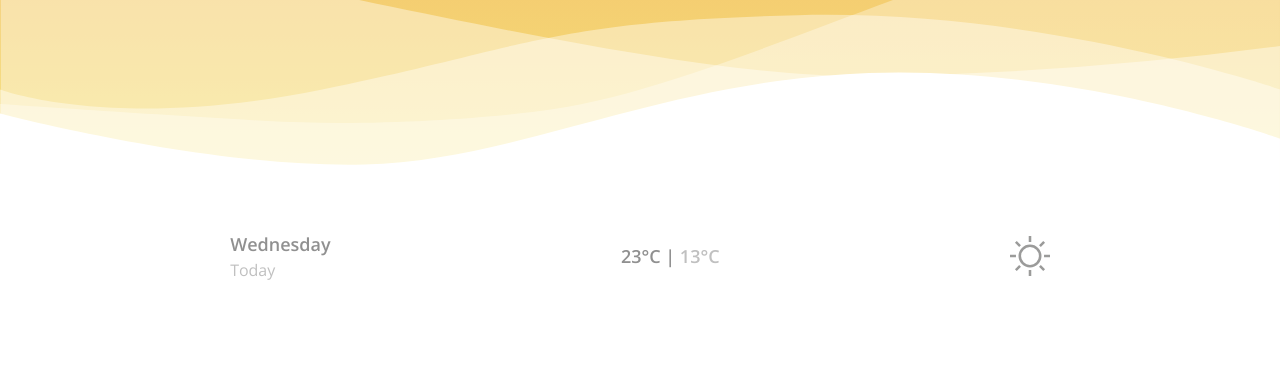
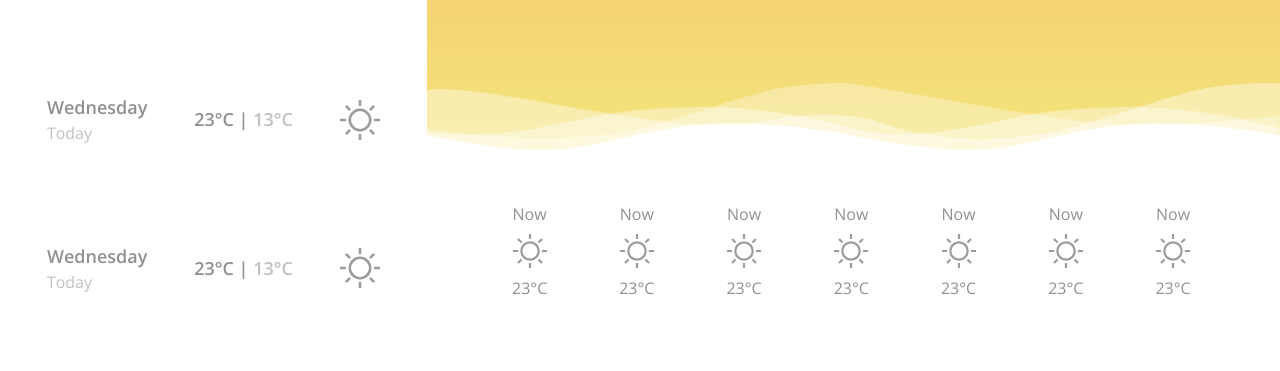
Before and after one commit to sachie-hayashi/weather_app, a React app: page / in a window 1280 px wide. Shown: the part 429-800 px from the top of the page. Built offline with nearby package versions, Linux system fonts and the light colour scheme.

Commit message:
style: daily & hourly forecast

```diff
--- a/src/assets/styles/abstracts/_variables.scss
+++ b/src/assets/styles/abstracts/_variables.scss
@@ -35,3 +35,15 @@ $desc-size-base: 2rem;
 $list-size-base: 1.125rem;
 
 $font-weight-semibold: 600;
+
+/* --------------- Grid containers --------------- */
+
+$container-primary-max-widths: (
+  xs: 400px,
+  sm: 520px,
+  md: 620px,
+  lg: 960px,
+  xl: 1140px
+);
+
+$container-primary-padding-x: 32px;
--- a/src/assets/styles/components/_app.scss
+++ b/src/assets/styles/components/_app.scss
@@ -2,3 +2,36 @@ body {
   font-family: $font-family-base;
   color: $body-color-base;
 }
+
+.layout {
+  @include media-breakpoint-up(lg) {
+    display: grid;
+    // grid-template-rows: repeat(2, auto);
+    grid-template-rows: 3fr 1fr;
+    grid-template-columns: minmax(23rem, 1fr) 2fr;
+    grid-template-areas:
+      "list main"
+      "list list-horizontal";
+    min-height: 100vh;
+  }
+}
+
+.container-primary {
+  width: 100%;
+  margin: 0 auto;
+  padding: 0 $container-primary-padding-x;
+
+  @include media-breakpoint-up(lg) {
+    display: contents;
+  }
+
+  @each $breakpoint, $max-width in $container-primary-max-widths {
+    @if $breakpoint == xs {
+      max-width: $max-width;
+    } @else {
+      @include media-breakpoint-up($breakpoint) {
+        max-width: $max-width;
+      }
+    }
+  }
+}
--- a/src/assets/styles/components/_list.scss
+++ b/src/assets/styles/components/_list.scss
@@ -1,13 +1,25 @@
 .list {
+  grid-area: list;
   display: grid;
   grid-template-columns: repeat(3, auto);
+  align-content: space-evenly;
   align-items: center;
-  justify-items: center;
+  justify-content: space-between;
+  row-gap: 2.25rem;
+  margin-bottom: 0;
+  padding: 1.5rem 0;
   @extend .list-unstyled;
+
+  @include media-breakpoint-up(lg) {
+    justify-content: space-evenly;
+    padding: 1rem 0;
+  }
 }
 
 .list-item {
   display: contents;
+  position: relative;
+  cursor: pointer;
   @include font-style($list-size-base, $font-weight-semibold);
 }
 
--- /dev/null
+++ b/src/assets/styles/components/_listHorizontal.scss
@@ -0,0 +1,34 @@
+.list-horizontal {
+  grid-area: list-horizontal;
+  align-self: center;
+  justify-self: center;
+  display: grid;
+  grid-auto-flow: column;
+  justify-content: start;
+  column-gap: 2.125rem;
+  max-width: 100%;
+  margin-bottom: 2rem;
+  padding-bottom: 1rem;
+  overflow-x: auto;
+  @extend .list-unstyled;
+
+  @include media-breakpoint-up(lg) {
+    column-gap: 4.5rem;
+    max-width: 80%;
+    margin-bottom: 1.5rem;
+  }
+}
+
+.list-horizontal-item {
+  display: grid;
+  justify-items: center;
+  row-gap: .5rem;
+
+  img {
+    width: 2.125rem;
+
+    @include media-breakpoint-up(lg) {
+      filter: $filter-gray;
+    }
+  }
+}
--- a/src/assets/styles/components/_main.scss
+++ b/src/assets/styles/components/_main.scss
@@ -1,8 +1,15 @@
 .main {
+  grid-area: main;
+  display: grid;
+  align-items: center;
   padding-top: 5rem;
   background-image: $gradient-orange;
   color: $white;
   text-align: center;
+
+  @include media-breakpoint-up(lg) {
+    border-top-left-radius: 5rem;
+  }
 }
 
 .location {
@@ -17,24 +24,23 @@
 
 .main-content {
   display: grid;
-  grid-auto-flow: column;
+  grid-template-rows: repeat(2, auto);
+  grid-template-columns: repeat(2, auto);
   align-items: center;
   justify-content: center;
   column-gap: 1.5rem;
-  margin: 3rem auto;
+  margin: 3.25rem auto;
+  text-align: left;
+  line-height: 1.2;
 }
 
 .weather-icon {
+  grid-row: 1 / 3;
   width: 6.25rem;
 }
 
-.info {
-  display: grid;
-  text-align: left;
-}
-
 .temp {
-  @include font-style($temp-size-base, $line-height: 1.2);
+  @include font-style($temp-size-base);
 }
 
 .description {
@@ -42,7 +48,13 @@
 }
 
 .wavy-bg {
-  padding-top: (88 / 375) * 100%;
-  background-image: url('../../img/wavy_background-sm.svg');
+  align-self: end;
+  height: 88px;
+  background-image: url('../../img/wavy_background.png');
   background-size: cover;
+  background-position: left bottom;
+
+  @include media-breakpoint-up(md) {
+    background-size: 100% 88px;
+  }
 }
--- a/src/assets/styles/index.scss
+++ b/src/assets/styles/index.scss
@@ -9,3 +9,4 @@
 @import './components/app';
 @import './components/main';
 @import './components/list';
+@import './components/listHorizontal';
--- a/src/components/App.js
+++ b/src/components/App.js
@@ -1,13 +1,15 @@
 import React from 'react';
 import Main from './Main';
 import List from './List';
+import ListHorizontal from './ListHorizontal';
 
 const App = () => {
   return(
-    <>
+    <div className="layout">
       <Main />
+      <ListHorizontal />
       <List />
-    </>
+    </div>
   );
 }
 
--- a/src/components/List.js
+++ b/src/components/List.js
@@ -2,9 +2,7 @@ import React from 'react';
 import weatherIcon from '../assets/img/sun.svg';
 
 const List = () => {
-  return(
-    <div className="container">
-      <ul className="list">
+  const listItems = (
     <li className="list-item">
     <div className="list-item-title">
       <span>Wednesday</span>
@@ -16,6 +14,16 @@ const List = () => {
     </div>
     <img src={weatherIcon} alt="weather icon" className="list-item-img"/>
   </li>
+  );
+
+  return(
+    <div className="container-primary">
+      <ul className="list">
+        {listItems}
+        {listItems}
+        {listItems}
+        {listItems}
+        {listItems}
       </ul>
     </div>
   );
--- /dev/null
+++ b/src/components/ListHorizontal.js
@@ -0,0 +1,31 @@
+import React from 'react';
+import weatherIcon from '../assets/img/sun.svg';
+
+const ListHorizontal = () => {
+  const listItems = (
+    <li className="list-horizontal-item">
+      <span>Now</span>
+      <img src={weatherIcon} alt="weather icon"/>
+      <span>23°C</span>
+    </li>
+  );
+
+  return(
+    <ul className="list-horizontal">
+      {listItems}
+      {listItems}
+      {listItems}
+      {listItems}
+      {listItems}
+      {listItems}
+      {listItems}
+      {listItems}
+      {listItems}
+      {listItems}
+      {listItems}
+      {listItems}
+    </ul>
+  );
+}
+
+export default ListHorizontal;
--- a/src/components/Main.js
+++ b/src/components/Main.js
@@ -1,23 +1,28 @@
 import React from 'react';
 import locationIcon from '../assets/img/location.svg';
 import weatherIcon from '../assets/img/sun.svg';
+import ListHorizontal from './ListHorizontal';
 
 const Main = () => {
   return(
     <div className="main">
-      <div className="container">
+      <div className="container-primary">
+        {/* Location */}
         <h1 className="location">
           <img src={locationIcon} alt="location icon"/>
           <span className="ml-2">Vancouver, Canada</span>
         </h1>
+        {/* Date & time */}
         <p className="time">Wednesday | May 29 | 4:30pm</p>
         <div className="main-content">
+          {/* Weather icon */}
           <img src={weatherIcon} alt="weather icon" className="weather-icon" />
-          <div className="info">
-            <span className="temp">23°C</span>
-            <span className="description">Sunny</span>
-          </div>
+          {/* Temperature */}
+          <span className="temp">23°C</span>
+          {/* Description */}
+          <span className="description">Sunny</span>
         </div>
+        {/* <ListHorizontal /> */}
       </div>
       <div className="wavy-bg" />
     </div>
```
Also changed, not shown: src/assets/img/wavy_background.png (added). Lines whose indentation alone changed are shown as unchanged.
